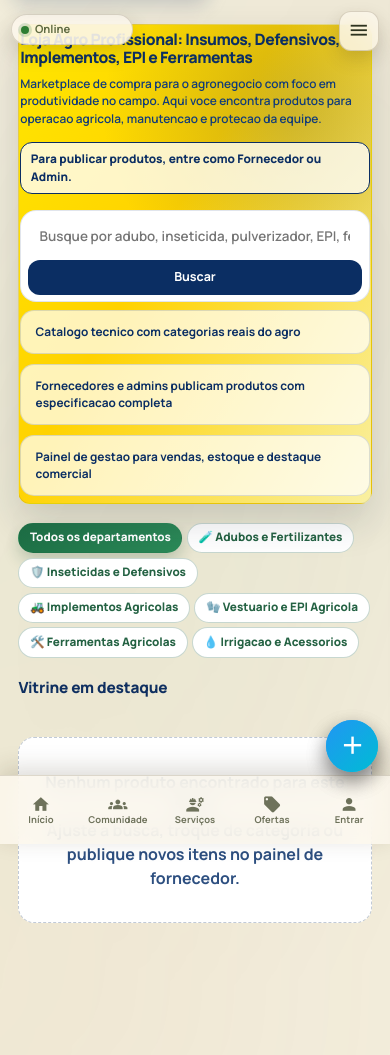
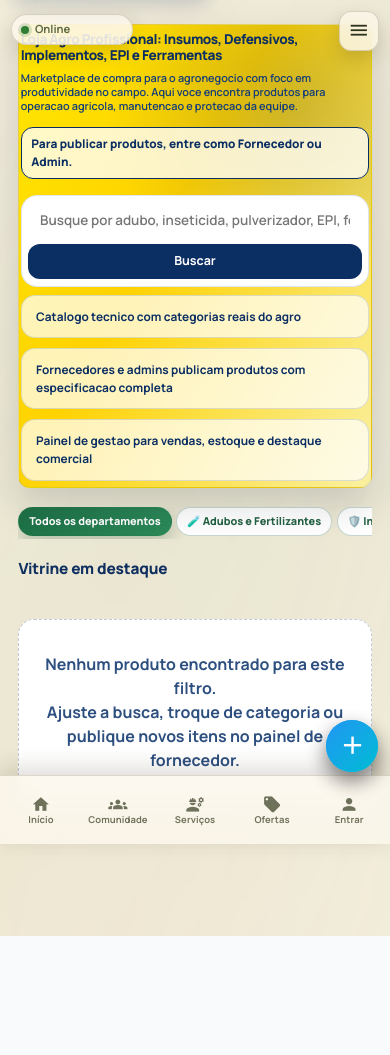
Before and after one commit to joelsonluiz-dot/wallfruits-backend, a FastAPI app: page /store in a window 390 px wide. After the commit the page ends 936 px from the top, so only its background shows below. Run offline with FastAPI, Linux system fonts and the light colour scheme; data comes from the database, SQL or seed files in the repository; data that the repository does not hold is empty.

Commit message:
fix(loja): responsividade mobile/tablet, padding adaptativo, chips roláveis, hero e cards otimizados

```diff
--- a/templates/store/index.html
+++ b/templates/store/index.html
@@ -3,12 +3,15 @@
 {% block content %}
 <style>
     /* Força o container principal a não ultrapassar a largura da tela */
+    html, body {
+        max-width: 100vw;
+        overflow-x: hidden;
+    }
     .ag-store-shell {
+        width: 100%;
         max-width: 100vw;
         box-sizing: border-box;
-        padding: 0.5rem;
-    }
-    .ag-store-shell {
+        padding: clamp(0.5rem, 2vw, 1.5rem);
         display: grid;
         gap: 1rem;
     }
@@ -37,26 +40,30 @@
         grid-template-columns: 1.3fr 1fr;
         gap: 1rem;
         align-items: center;
-        padding: 2rem;
+        padding: clamp(1.2rem, 4vw, 2.2rem);
         width: 100%;
         box-sizing: border-box;
+        word-break: break-word;
     }
 
     .ag-store-title {
         margin: 0;
-        font-size: clamp(1.2rem, 1.8vw, 1.65rem);
-        line-height: 1.08;
+        font-size: clamp(1.1rem, 4vw, 2.1rem);
+        line-height: 1.13;
         letter-spacing: -0.03em;
         color: #0b2e63;
         font-weight: 900;
+        word-break: break-word;
     }
 
     .ag-store-subtitle {
         margin: 0.9rem 0 0;
         color: #123c79;
         font-weight: 600;
-        font-size: 0.88rem;
+        font-size: clamp(0.82rem, 2vw, 1.1rem);
         max-width: 58ch;
+        line-height: 1.25;
+        word-break: break-word;
     }
 
     .ag-hero-actions {
@@ -148,8 +155,13 @@
 
     .ag-category-chips {
         display: flex;
-        flex-wrap: wrap;
+        flex-wrap: nowrap;
         gap: 0.42rem;
+        overflow-x: auto;
+        -webkit-overflow-scrolling: touch;
+        padding-bottom: 0.2rem;
+        scrollbar-width: thin;
+        scrollbar-color: #e0e0e0 #fff;
     }
 
     .ag-category-chip {
@@ -158,10 +170,11 @@
         border-radius: 999px;
         background: #ffffff;
         color: #246243;
-        font-size: 0.73rem;
+        font-size: clamp(0.68rem, 1.8vw, 0.85rem);
         font-weight: 800;
-        padding: 0.34rem 0.66rem;
+        padding: 0.32rem 0.62rem;
         transition: transform var(--wf-motion-fast) ease, box-shadow var(--wf-motion-fast) ease, border-color var(--wf-motion-fast) ease, background-color var(--wf-motion-fast) ease;
+        white-space: nowrap;
     }
 
     .ag-category-chip:hover {
@@ -231,6 +244,9 @@
         overflow-x: auto;
         padding: 0.18rem 0.08rem 0.35rem;
         scroll-snap-type: x proximity;
+        -webkit-overflow-scrolling: touch;
+        scrollbar-width: thin;
+        scrollbar-color: #e0e0e0 #fff;
     }
 
     .ag-row-item {
@@ -419,35 +435,47 @@
     }
 
     @media (max-width: 1200px) {
+        .ag-store-shell {
+            grid-template-columns: 1fr;
+        }
         .ag-products-grid {
             grid-template-columns: 1fr;
             gap: 0.78rem;
         }
     }
 
+    @media (max-width: 1100px) {
+        .wf-app-shell {
+            grid-template-columns: 1fr !important;
+        }
+        .wf-sidebar {
+            display: none !important;
+        }
+        .wf-mobile-nav {
+            display: flex !important;
+        }
+        .ag-store-shell {
+            grid-template-columns: 1fr;
+        }
+    }
     @media (max-width: 992px) {
         .ag-store-hero-content {
             grid-template-columns: 1fr;
-            padding: 1.1rem 0.5rem;
+            padding: clamp(0.7rem, 2vw, 1.1rem) clamp(0.2rem, 2vw, 0.5rem);
         }
-
         .ag-store-title {
-            font-size: 1.1rem;
+            font-size: clamp(0.98rem, 3vw, 1.2rem);
         }
-
         .ag-store-subtitle {
-            font-size: 0.8rem;
+            font-size: clamp(0.74rem, 2vw, 0.9rem);
         }
-
         .ag-products-grid {
             grid-template-columns: 1fr;
             gap: 0.65rem;
         }
-
         .ag-category-chips {
             gap: 0.28rem;
         }
-
         .ag-row-item {
             min-width: 98vw;
             max-width: 98vw;
@@ -458,51 +486,41 @@
         .ag-store-hero {
             border-radius: 12px;
         }
-
         .ag-store-hero-content {
-            padding: 0.7rem 0.2rem;
+            padding: clamp(0.5rem, 2vw, 0.9rem) clamp(0.1rem, 2vw, 0.3rem);
             gap: 0.5rem;
         }
-
         .ag-store-title {
-            font-size: 0.98rem;
-            line-height: 1.12;
+            font-size: clamp(0.85rem, 3vw, 1.1rem);
+            line-height: 1.18;
         }
-
         .ag-store-subtitle {
-            font-size: 0.74rem;
+            font-size: clamp(0.68rem, 2vw, 0.82rem);
             margin-top: 0.5rem;
         }
-
         .ag-hero-btn {
             width: 100%;
             font-size: 0.74rem;
             padding: 0.45rem 0.6rem;
         }
-
         .ag-row-item {
             min-width: 96vw;
             max-width: 96vw;
         }
-
         .ag-card-media {
             height: 110px;
         }
-
         .ag-card-body {
             min-height: 110px;
             padding: 0.5rem;
         }
-
         .ag-card-title {
             font-size: 0.7rem;
             min-height: 1.7rem;
         }
-
         .ag-card-meta {
             font-size: 0.65rem;
         }
-
         .ag-buy-btn {
             font-size: 0.65rem;
             padding: 0.32rem 0.5rem;
@@ -511,40 +529,32 @@
 
     @media (max-width: 480px) {
         .ag-store-hero-content {
-            padding: 0.4rem 0.05rem;
+            padding: clamp(0.2rem, 2vw, 0.4rem) clamp(0.01rem, 2vw, 0.08rem);
         }
-
         .ag-search {
             grid-template-columns: 1fr;
         }
-
         .ag-search button {
             width: 100%;
         }
-
         .ag-row-item {
             min-width: 94vw;
             max-width: 94vw;
         }
-
         .ag-card-media {
             height: 90px;
         }
-
         .ag-card-body {
             padding: 0.38rem;
             min-height: 90px;
         }
-
         .ag-card-title {
             font-size: 0.62rem;
             min-height: 1.2rem;
         }
-
         .ag-price {
             font-size: 0.7rem;
         }
-
         .ag-buy-btn {
             font-size: 0.6rem;
             padding: 0.22rem 0.36rem;
```
